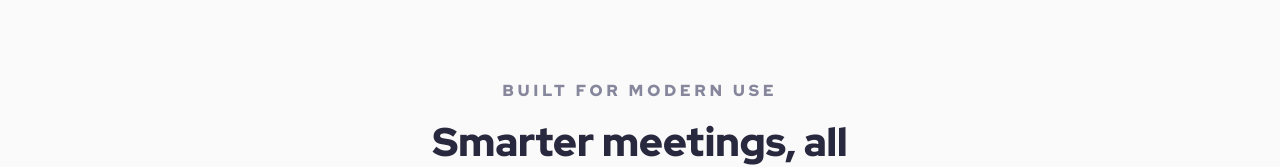
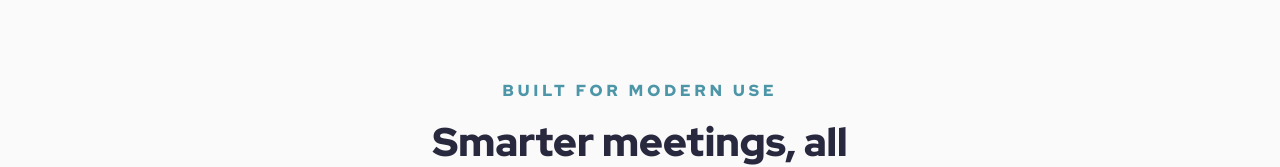
Before and after one commit to jdiabi/meet-landing-page, a plain HTML site: page index.html in a window 1280 px wide. Shown: the part 1085-1252 px from the top of the page. Drawn offline with Linux system fonts and the light colour scheme.

Commit message:
change color text

```diff
--- a/css/style.css
+++ b/css/style.css
@@ -318,7 +318,7 @@ main {
   border-radius: 0.8rem;
 }
 .meetings__built {
-  color: var(--gray);
+  color: var(--teal);
   margin-bottom: 1.6rem;
   padding: 0 2.4rem;
 }
```
